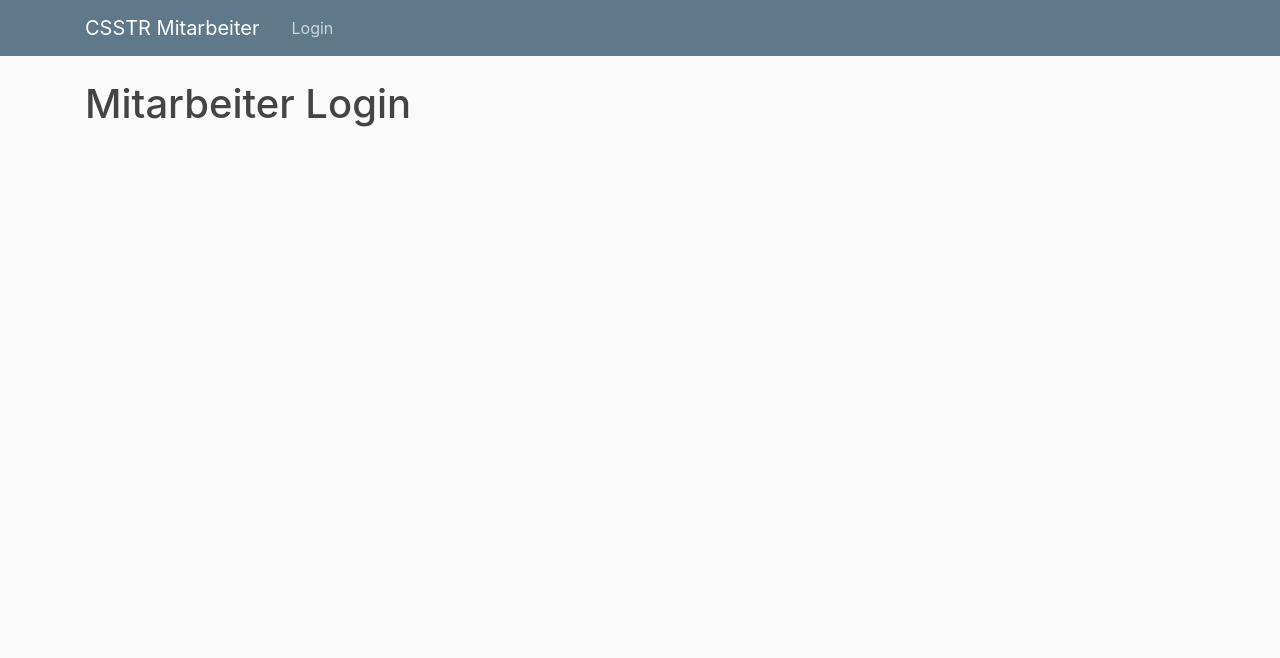
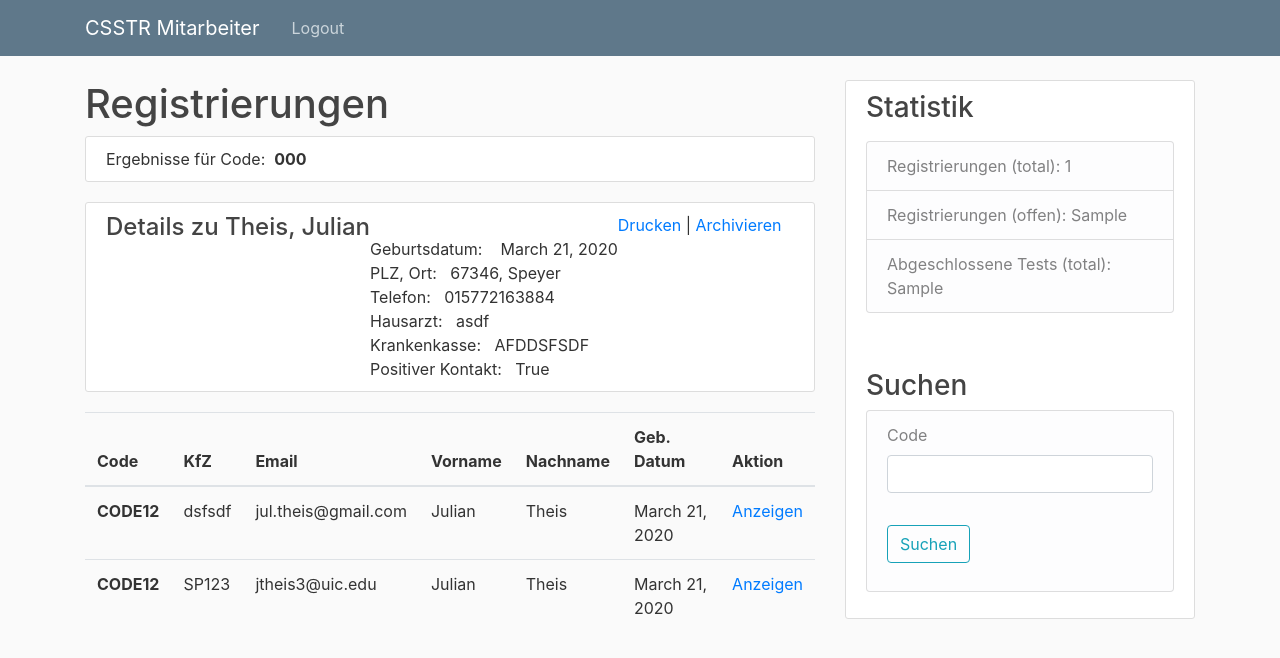
Before and after one commit to Julian-Theis/CSSTR, a Django app: template staff/templates/staff/home.html in a window 1280 px wide. Shown: the top 658 px of the page. Run offline with Django 3.2, Linux system fonts and the light colour scheme; data comes from the database, SQL or seed files in the repository; both versions use the stored data as it was after the commit; the template is opened without the code that fills it: values that come from a table or form of the project are taken from there, most other values are stand-ins (such as "Sample title", 1, 10 or a date in 2020); some libraries are stand-ins or nearby versions.

Commit message:
Mitarbeiter Update

```diff
--- a/cssrt/settings.py
+++ b/cssrt/settings.py
@@ -123,3 +123,5 @@ USE_TZ = True
 STATIC_URL = '/static/'
 
 CRISPY_TEMPLATE_PACK = 'bootstrap4'
+
+LOGIN_REDIRECT_URL = 'staff-home'
--- /dev/null
+++ b/staff/forms.py
@@ -0,0 +1,11 @@
+from django import forms
+from django.contrib.auth.models import User
+from django.contrib.admin.widgets import AdminDateWidget
+from patients.models import Test
+
+class SearchForm(forms.Form):
+    code = forms.CharField(max_length=6, required=False)
+
+    class Meta:
+        model = Test
+        fields = ['code']
--- a/staff/templates/staff/base.html
+++ b/staff/templates/staff/base.html
@@ -1,4 +1,5 @@
 {% load static %}
+{% load crispy_forms_tags %}
 
 <!doctype html>
 <html lang="en">
@@ -24,14 +25,14 @@
 <header class="site-header">
     <nav class="navbar navbar-expand-md navbar-dark bg-steel fixed-top">
         <div class="container">
-            <a class="navbar-brand mr-4" href="/">CSSTR Mitarbeiter</a>
+            <a class="navbar-brand mr-4" href="{% url 'staff-home' %}">CSSTR Mitarbeiter</a>
             <button class="navbar-toggler" type="button" data-toggle="collapse" data-target="#navbarToggle"
                     aria-controls="navbarToggle" aria-expanded="false" aria-label="Toggle navigation">
                 <span class="navbar-toggler-icon"></span>
             </button>
             <div class="collapse navbar-collapse" id="navbarToggle">
                 <div class="navbar-nav mr-auto">
-                    <a class="nav-item nav-link" href="{% url 'staff-home' %}">Login</a>
+                    <a class="nav-item nav-link" href="{% url 'staff-logout' %}">Logout</a>
                 </div>
             </div>
         </div>
@@ -39,12 +40,45 @@
 </header>
 
 <main role="main" class="container">
-    <div class="row">
+      <div class="row">
         <div class="col-md-8">
-            {% block content %}{% endblock %}
+          {% block content %}{% endblock %}
         </div>
-    </div>
-</main>
+        <div class="col-md-4">
+          <div class="content-section">
+            <h3>Statistik</h3>
+            <p class='text-muted'>
+              <ul class="list-group">
+                <li class="list-group-item list-group-item-light">Registrierungen (total): {{ total_reg }}</li>
+                <li class="list-group-item list-group-item-light">Registrierungen (offen): {{ open_reg }}</li>
+                <li class="list-group-item list-group-item-light">Abgeschlossene Tests (total): {{ open_test }}</li>
+              </ul>
+            </p><p class='text-muted'>
+              &nbsp;
+              </p>
+              <p class='text-muted'>
+                  <h3>Suchen</h3>
+                  <ul class="list-group">
+                    <li class="list-group-item list-group-item-light">
+
+                        <form method="GET">
+                            {% csrf_token %}
+                            <fieldset class="form-group">
+                                {{ form|crispy }}
+                            </fieldset>
+                            <div class="form-group">
+                                <button class="btn btn-outline-info" type="submit">Suchen</button>
+                            </div>
+                        </form>
+
+
+                    </li>
+                  </ul>
+              </p>
+          </div>
+        </div>
+      </div>
+    </main>
 
 <!-- Optional JavaScript -->
 <!-- jQuery first, then Popper.js, then Bootstrap JS -->
--- a/staff/templates/staff/home.html
+++ b/staff/templates/staff/home.html
@@ -1,6 +1,70 @@
 {% extends "staff/base.html" %}
-<title>CSSRT - Mitarbeiter Login</title>
+<title>CSSRT - Mitarbeiter</title>
+
+
 
 {% block content %}
-<h1>Mitarbeiter Login</h1>
+<h1>Registrierungen</h1>
+    {% if code == None %}
+        <article class="media content-section">
+          Bitte suchen Sie nach einem Code.
+        </article>
+    {% else %}
+        <article class="media content-section">
+            Ergebnisse für Code: &nbsp; <b> {{ code }}</b>
+        </article>
+    {% endif %}
+
+    {% for test in tests %}
+    {% if test.id == id %}
+            <article class="media content-section">
+                <h4>Details zu {{ test.lastname }}, {{ test.firstname }}</h4>
+                <br />
+                Geburtsdatum: &nbsp;&nbsp; {{ test.birthdate }}<br />
+                PLZ, Ort: &nbsp;&nbsp;{{ test.zip }}, {{ test.city }}<br />
+                Telefon: &nbsp;&nbsp;{{ test.phone }}<br />
+                Hausarzt: &nbsp;&nbsp;{{ test.doctor }}<br />
+                Krankenkasse: &nbsp;&nbsp;{{ test.insurance }}<br />
+                Positiver Kontakt:&nbsp;&nbsp; {{ test.positive_contact }}<br />
+                <a href="?code={{ test.code }}&id={{test.id}}&print={{id}}">Drucken</a> &nbsp;|&nbsp; <a href="?code={{test.code}}&archive={{ test.id }}" onclick="return confirmArchive()">Archivieren</a>
+
+            </article>
+    {% endif %}
+    {% endfor %}
+
+<script>
+function confirmArchive() {
+    return confirm("Sind Sie sicher, dass Sie diese Registrierung archivieren möchten? Die Patienteninformationen werden nicht mehr sichtbar sein.");
+}
+</script>
+
+
+    <table class="table">
+      <thead>
+        <tr>
+          <th scope="col">Code</th>
+          <th scope="col">KfZ</th>
+          <th scope="col">Email</th>
+          <th scope="col">Vorname</th>
+          <th scope="col">Nachname</th>
+          <th scope="col">Geb. Datum</th>
+          <th scope="col">Aktion</th>
+        </tr>
+      </thead>
+  <tbody>
+  {% for test in tests %}
+    <tr>
+      <th scope="row">{{ test.code }}</th>
+      <td>{{ test.license_plate }}</td>
+      <td>{{ test.email }}</td>
+      <td>{{ test.firstname }}</td>
+      <td>{{ test.lastname }}</td>
+      <td>{{ test.birthdate }}</td>
+        <td><a href="?code={{ test.code }}&id={{ test.id }}">Anzeigen</a> </td>
+    </tr>
+  {% endfor %}
+  </tbody>
+</table>
+
+
 {% endblock content %}
--- a/staff/urls.py
+++ b/staff/urls.py
@@ -1,6 +1,9 @@
-from django.urls import path
+from django.urls import path, include
 from . import views
+from django.contrib.auth import views as auth_views
 
 urlpatterns = [
     path('', views.home, name="staff-home"),
+    path('login/', auth_views.LoginView.as_view(template_name="staff/login.html"), name="staff-login"),
+    path('logout/', auth_views.LogoutView.as_view(template_name="staff/logout.html"), name="staff-logout")
 ]
```
Also changed, not shown: patients/utils.py (+5 -5 lines), staff/templates/staff/login.html (added, +16 -0 lines), staff/templates/staff/logout.html (added, +9 -0 lines), staff/views.py (+47 -1 lines), db.sqlite3.
